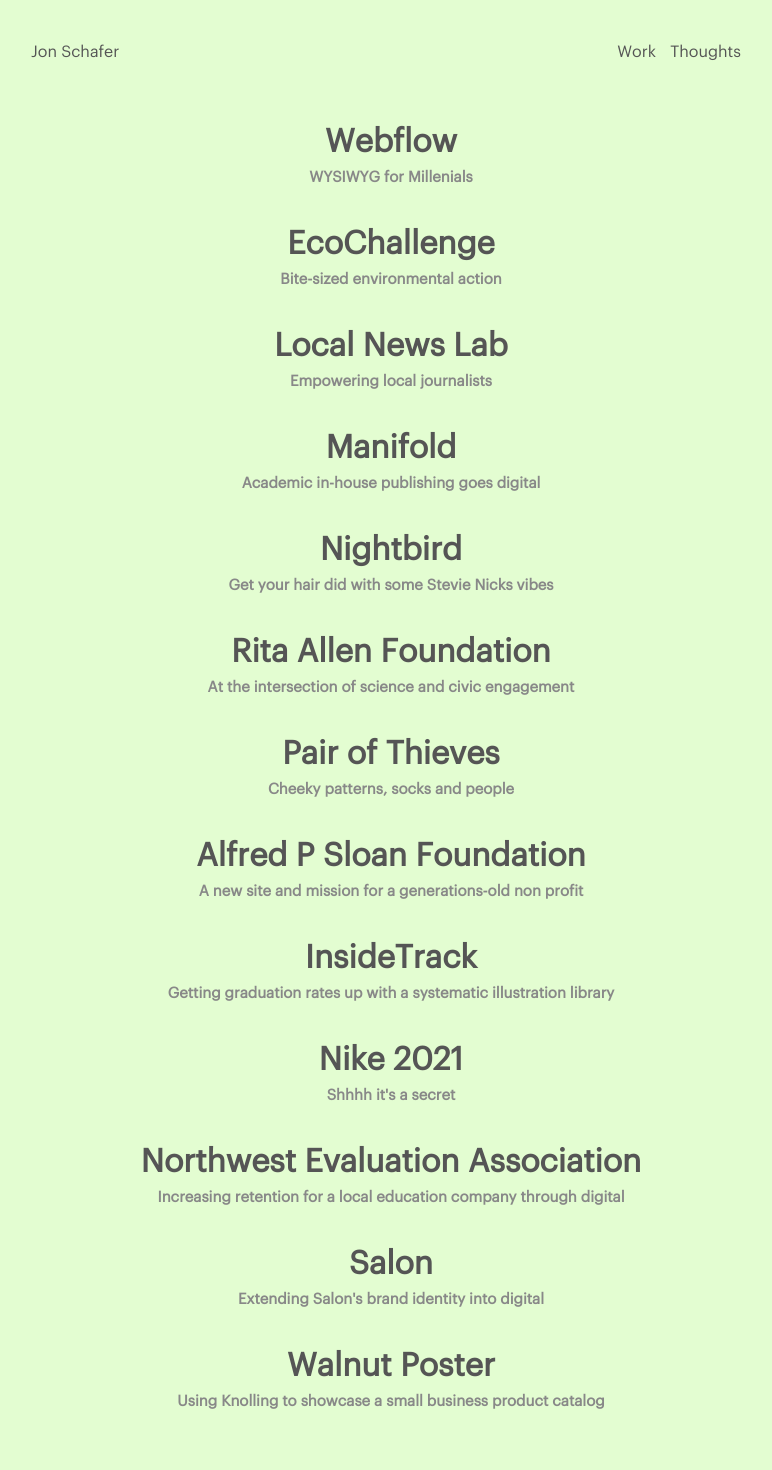
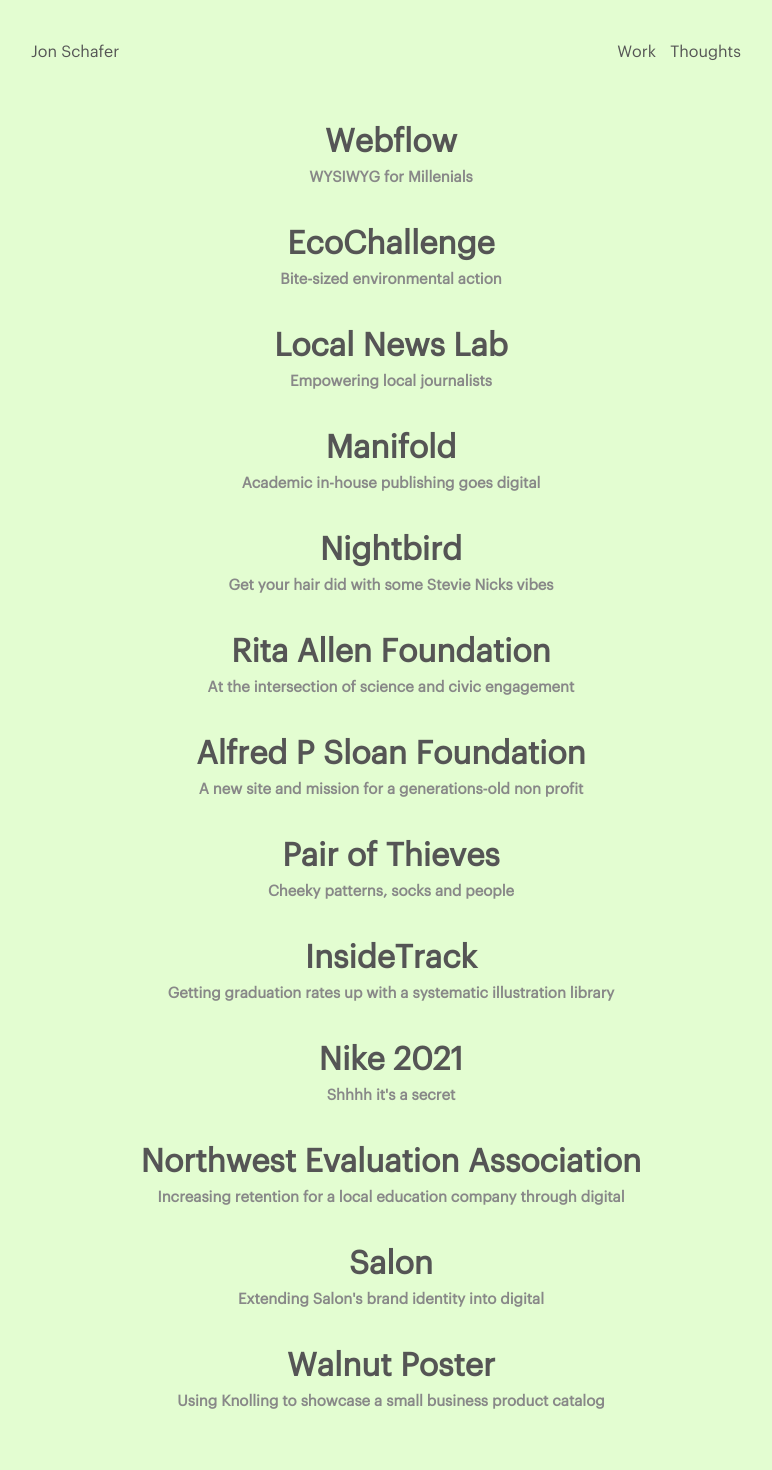
Before and after one commit to jonaschafer/jonaschafer.github.io, a Jekyll site: the page built from work.html, in a window 1280 px wide. Shown: the whole page, without its empty margins (249-1021 px from the left). Built offline with Jekyll 4.4.1, drawn with Linux system fonts in a browser that asks for light colours.

Commit message:
swapped the order of pair of theives and sloan

```diff
--- a/collections/_work/sloan.html
+++ b/collections/_work/sloan.html
@@ -23,9 +23,9 @@
 
 <!-- Images -->
 <img src="/assets/images/sloan/sloan-1.png">
+<img src="/assets/images/sloan/sloan-7.png">
+<img src="/assets/images/sloan/sloan-6.png">
 <img src="/assets/images/sloan/sloan-2.png">
 <img src="/assets/images/sloan/sloan-3.png">
 <img src="/assets/images/sloan/sloan-4.png">
 <img src="/assets/images/sloan/sloan-5.png">
-<img src="/assets/images/sloan/sloan-6.png">
-<img src="/assets/images/sloan/sloan-7.png">
--- a/work.html
+++ b/work.html
@@ -56,18 +56,18 @@
     </div>
   </a>
 
+  <a class="no-underline" href="/work/sloan">
+    <div class="work-list">
+      Alfred P Sloan Foundation
+      <p class="work-list-blurb">A new site and mission for a generations-old non profit</p>
+    </div>
+  </a>
+
   <a class="no-underline" href="/archive/pot">
   <div class="work-list">
     Pair of Thieves
     <p class="work-list-blurb">Cheeky patterns, socks and people</p>
   </div>
-  </a>
-
-  <a class="no-underline" href="/work/sloan">
-    <div class="work-list">
-      Alfred P Sloan Foundation
-      <p class="work-list-blurb">A new site and mission for a generations-old non profit</p>
-    </div>
   </a>
 
   <a class="no-underline" href="/archive/insidetrack">
```
